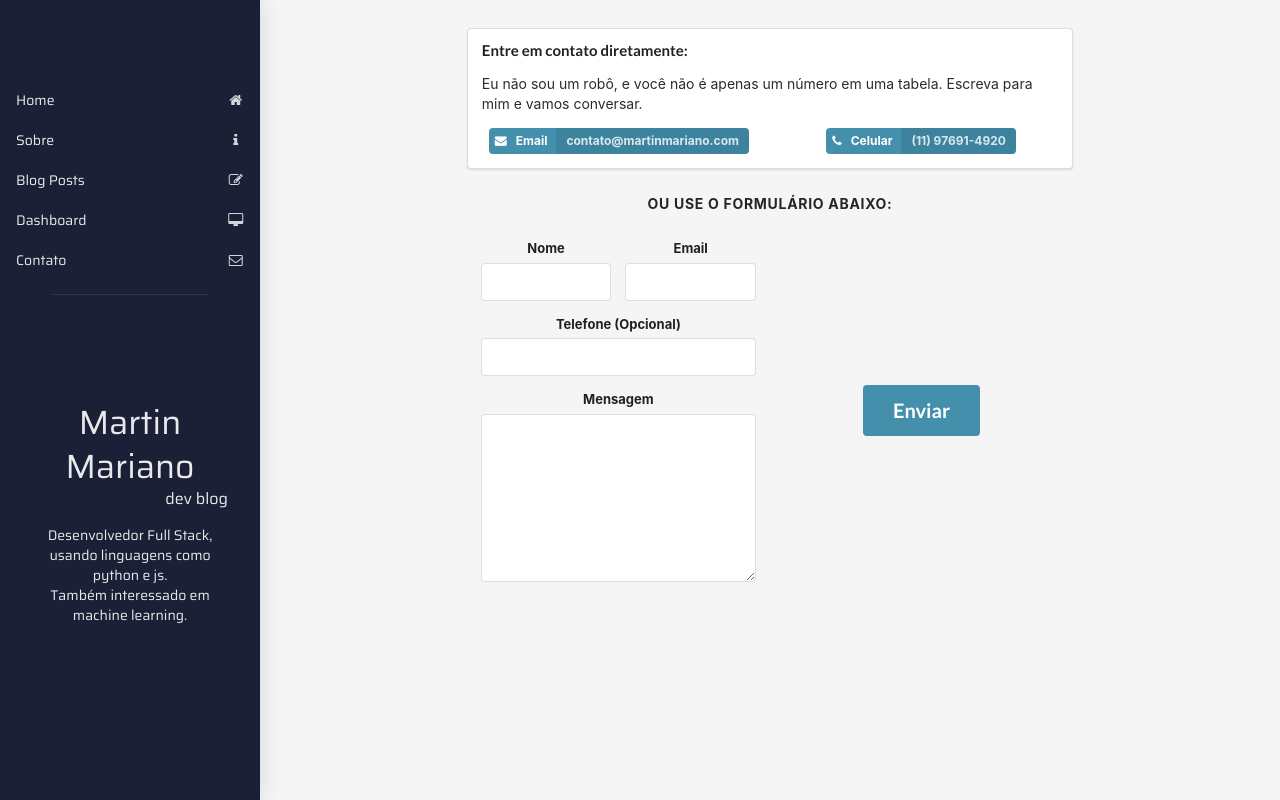
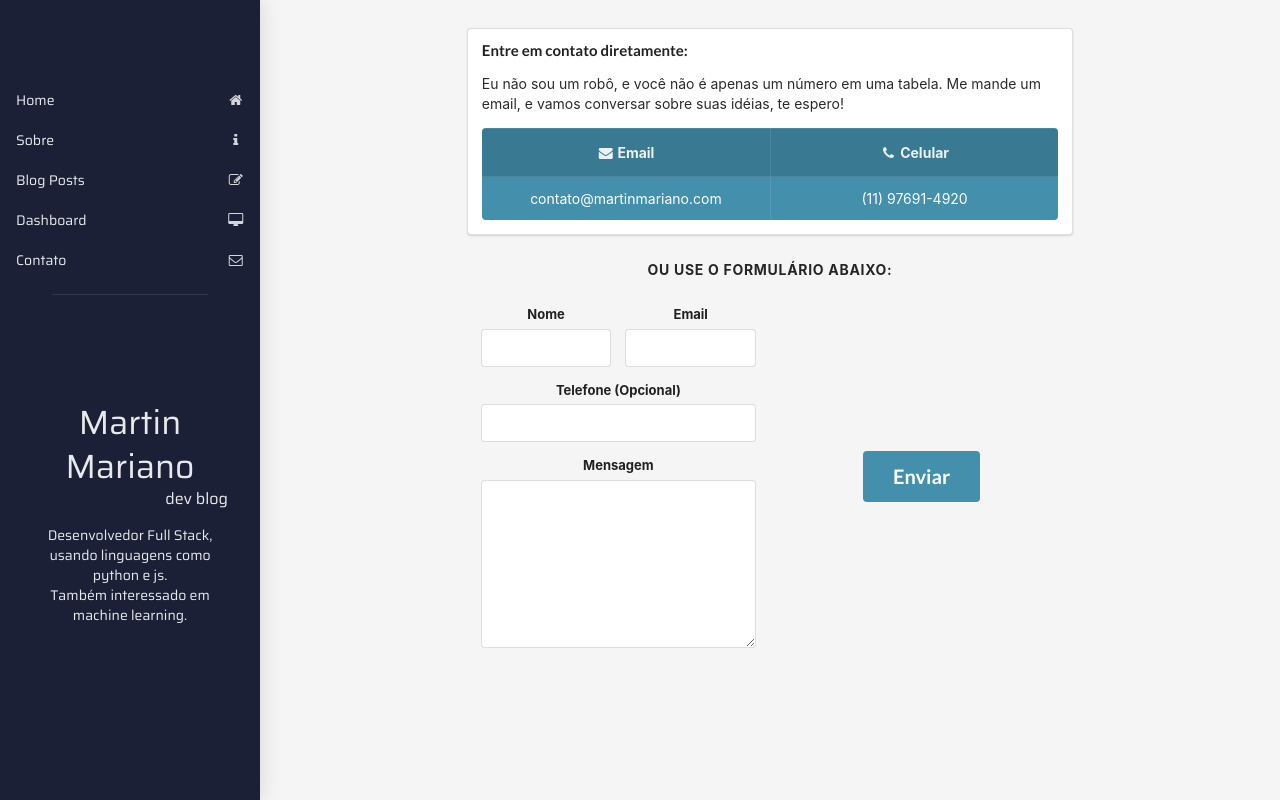
Before and after one commit to saskenuba/simple-flask-blog, a Flask app: template martinblog/templates/contact.html in a window 1280 px wide. Run offline with Flask 2, Linux system fonts and the light colour scheme; the template is opened without the code that fills it: values that come from a table or form of the project are taken from there, others are empty; some libraries are stand-ins or nearby versions.

Commit message:
more responsiveness fixes and design changes

```diff
--- a/martinblog/static/layout.css
+++ b/martinblog/static/layout.css
@@ -77,7 +77,7 @@ body {
 
 @media (max-width: 768px) {
   #main {
-    max-width: 100%;
+    min-width: 100%;
     margin-top: 36px;
     padding-bottom: 7em;
   }
@@ -240,12 +240,6 @@ popup {
   margin: auto;
 }
 
-@media (max-width: 768px) {
-  .label .detail {
-    margin: 1em auto 0 0 !important;
-  }
-}
-
 .middle {
   height: 100%;
 }
--- a/martinblog/static/layout.scss
+++ b/martinblog/static/layout.scss
@@ -24,7 +24,7 @@ body {
 
     @media (max-width: 768px) {
         & {
-            max-width: 100%;
+            min-width: 100%;
             margin-top: 36px;
             padding-bottom: 7em;
         }
@@ -176,14 +176,6 @@ popup {
     }
 }
 
-.label {
-    .detail {
-        @media (max-width: 768px) {
-            margin: 1em auto 0 0 !important;
-        }
-    }
-}
-
 .middle {
     height: 100% ;
 }
--- a/martinblog/static/script-dist.js
+++ b/martinblog/static/script-dist.js
@@ -7,9 +7,6 @@ var pathAbout = Flask.url_for('about');
 var pathContact = Flask.url_for('contact');
 var pathPosts = Flask.url_for('blogPosts');
 
-// At page load complete load
-window.addEventListener('load', function (event) {
-
 // if mobile screen size
 if (isMobile(window.innerWidth)) {
 
@@ -17,22 +14,23 @@ window.addEventListener('load', function (event) {
     var sidebar = document.getElementById('sidebar');
     sidebar.parentElement.removeChild(sidebar);
 
-        // fix me
+    // add bottombar
     var bottombar = document.createElement('div');
     var mysnippet = "<nav class='ui sidebar inverted darkblue bottom visible four item labeled icon menu'>" + "<a class='item' href='/'>" + "<i class='home icon'></i>" + "Home" + "</a>" + ("<a class='item' href=" + pathAbout + ">") + "<i class='info icon'></i>" + "Sobre" + "</a>" + ("<a class='item' href=" + pathPosts + ">") + "<i class='edit icon'></i>" + "Arquivo" + "</a>" + ("<a class='item' href='" + pathContact + "'>") + "<i class='mail outline icon'></i>" + "Contato" + "</a>" + "</nav>";
 
     mainElement.insertAdjacentHTML('beforebegin', mysnippet);
 }
+
+// At page load complete load
+window.addEventListener('load', function (event) {
+
     // resize content to match window size
-    else {
-
     resizeMain();
 
     // Resize content
     window.addEventListener('resize', function (event) {
         resizeMain();
     });
-        }
 });
 
 ///////////////////////////////////////////////////////////////////////////////
--- a/martinblog/templates/contact.html
+++ b/martinblog/templates/contact.html
@@ -8,21 +8,24 @@
             <div class="row">
                 <div class="ui segment contact-segment">
                     <h4 class="ui header">Entre em contato diretamente:</h4>
-                        <p>Eu não sou um robô, e você não é apenas um número em uma tabela. Escreva para mim e vamos conversar.</p>
-                        <div class="ui grid center aligned two column grid">
-                            <div class="column">
-                                <a class="ui darkgreen image label">
-                                    <i class="mail icon"></i>Email
-                                    <div class="detail">contato@martinmariano.com</div>
-                                </a>
-                            </div>
-                            <div class="column">
-                                <a class="ui darkgreen image label">
-                                    <i class="phone icon"></i>Celular
-                                    <div class="detail">(11) 97691-4920</div>
-                                </a>
-                            </div>
-                        </div>
+                    <p>Eu não sou um robô, e você não é apenas um número em uma tabela.
+                        Me mande um email, e vamos conversar sobre suas idéias, te espero!
+                    </p>
+
+                    <table class="ui unstackable celled center aligned inverted darkgreen table">
+                        <thead>
+                            <tr>
+
+                                <th class="eight wide"><i class="mail icon"></i>Email</th>
+                                <th class="eight wide"><i class="phone icon"></i>Celular</th>
+                            </tr></thead>
+                        <tbody>
+                            <tr>
+                                <td>contato@martinmariano.com</td>
+                                <td>(11) 97691-4920</td>
+                            </tr>
+                        </tbody>
+                    </table>
                 </div>
             </div>
 
```
Also changed, not shown: martinblog/static/script.js (+5 -7 lines). Lines whose indentation alone changed are shown as unchanged.
